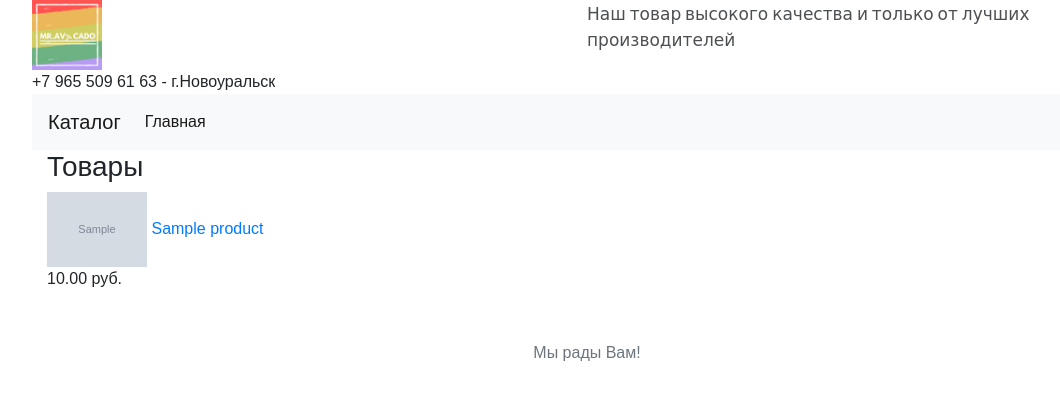
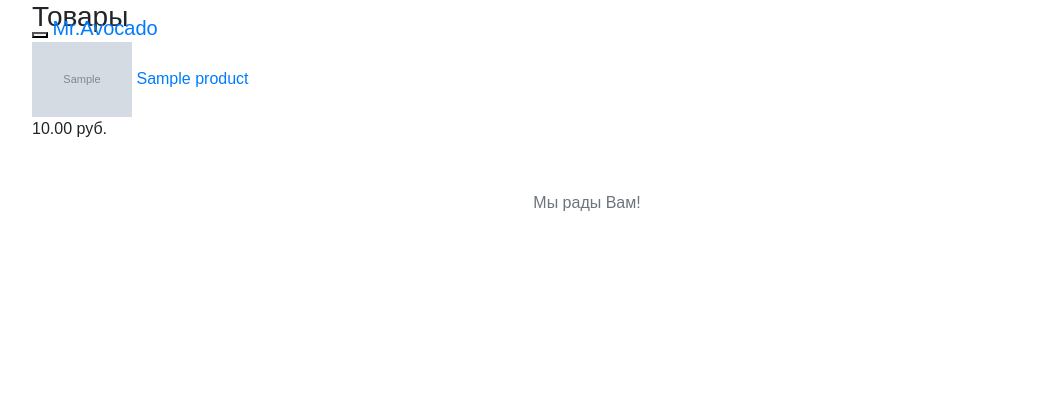
Before and after one commit to buugaaga/Mr.Avocado, a Django app: page / in a window 1280 px wide. Shown: the top 400 px of the page, without its empty margins (53-1113 px from the left). Run offline with Django 3.2, Linux system fonts and the light colour scheme; tables that the repository leaves empty hold one stand-in row (values such as "Sample post"); grey boxes marked "Sample" are stand-in pictures; some libraries are stand-ins or nearby versions.

Commit message:
Work in template navbar and list.html

```diff
--- a/shop/templates/shop/navbar.html
+++ b/shop/templates/shop/navbar.html
@@ -1,6 +1,43 @@
 {% load static %}
 
-<div class="container">
+
+
+<nav class="navbar navbar-default fixed-top" role="navigation">
+  <!-- Brand and toggle get grouped for better mobile display -->
+  <div class="container">
+    <div class="navbar-header">
+    <button type="button" class="navbar-toggle" data-toggle="collapse" data-target="#bs-example-navbar-collapse-1">
+      <span class="sr-only">Toggle navigation</span>
+      <span class="icon-bar"></span>
+      <span class="icon-bar"></span>
+      <span class="icon-bar"></span>
+    </button>
+    <a class="navbar-brand" href="#">Mr.Avocado</a>
+  </div>
+
+  <!-- Collect the nav links, forms, and other content for toggling -->
+  <div class="collapse navbar-collapse" id="bs-example-navbar-collapse-1">
+
+    <ul class="nav navbar-nav navbar-right">
+      <li class="dropdown">
+          {% if request.user.is_authenticated %}
+        <a href="#" class="dropdown-toggle" data-toggle="dropdown">{{ request.user.username }}<b class="caret"></b></a>
+        <ul class="dropdown-menu">
+          <li><a href="">logout</a></li>
+            {% else %}
+          <li class="divider"></li>
+          <li><a href="#">Sign in</a></li>
+         <li><a href="#">Sign up</a></li>
+        </ul>
+         {% endif %}
+      </li>
+    </ul>
+  </div><!-- /.navbar-collapse -->
+  </div>
+</nav>
+
+
+<!-- <div class="container">
     <div class="row">
         <div class="col-6">
 
@@ -28,7 +65,7 @@
       <li class="nav-item active">
         <a class="nav-link" href="//misteravocado.com/">Главная <span class="sr-only">(current)</span></a>
       </li>
-     <!--  <li class="nav-item">
+     <li class="nav-item">
         <a class="nav-link" href="#">Link</a>
       </li>
       <li class="nav-item">
@@ -37,7 +74,8 @@
     </ul>
     <form class="form-inline my-2 my-lg-0">
       <input class="form-control mr-sm-2" type="search" placeholder="Search" aria-label="Search">
-      <button class="btn btn-outline-success my-2 my-sm-0" type="submit">Search</button> -->
+      <button class="btn btn-outline-success my-2 my-sm-0" type="submit">Search</button>
     </form>
   </div>
 </nav>
+ -->
--- a/shop/templates/shop/product/list.html
+++ b/shop/templates/shop/product/list.html
@@ -9,7 +9,7 @@
 {% endblock %}
 
 {% block content %}
-    <div class="container">
+    <div class="container content">
         <!-- <div class="row">
             <div id="sidebar" class="col-sm-3">
                 <h3>Категории</h3>
@@ -40,7 +40,7 @@
                         <a href="{{ product.get_absolute_url }}">
                             <img src="{% if product.image %} {{ product.image.url }} {% else %} {% static 'img/no-image.jpg'%} {% endif %}" class="img-responsive" width="100">
                         </a>
-                        <a href="{{ product.get_absolute_url }}">{{ product.name }}</a><br>
+                        <a class="product-name" href="{{ product.get_absolute_url }}">{{ product.name }}</a><br>
                         {{ product.price }} руб.
                     </div>
                     {% endfor %}
```
Also changed, not shown: shop/static/css/style.css (+14 -2 lines).
